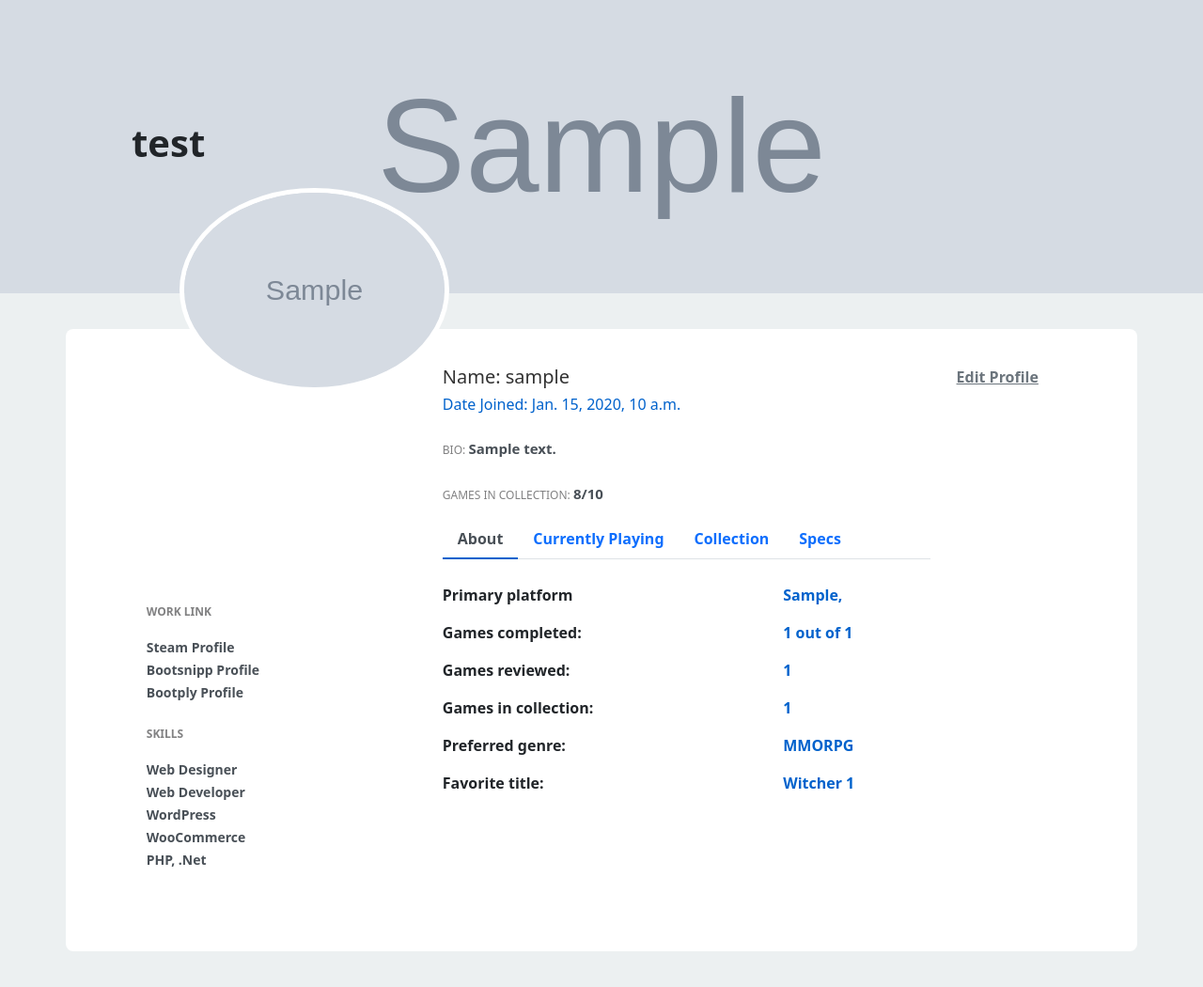
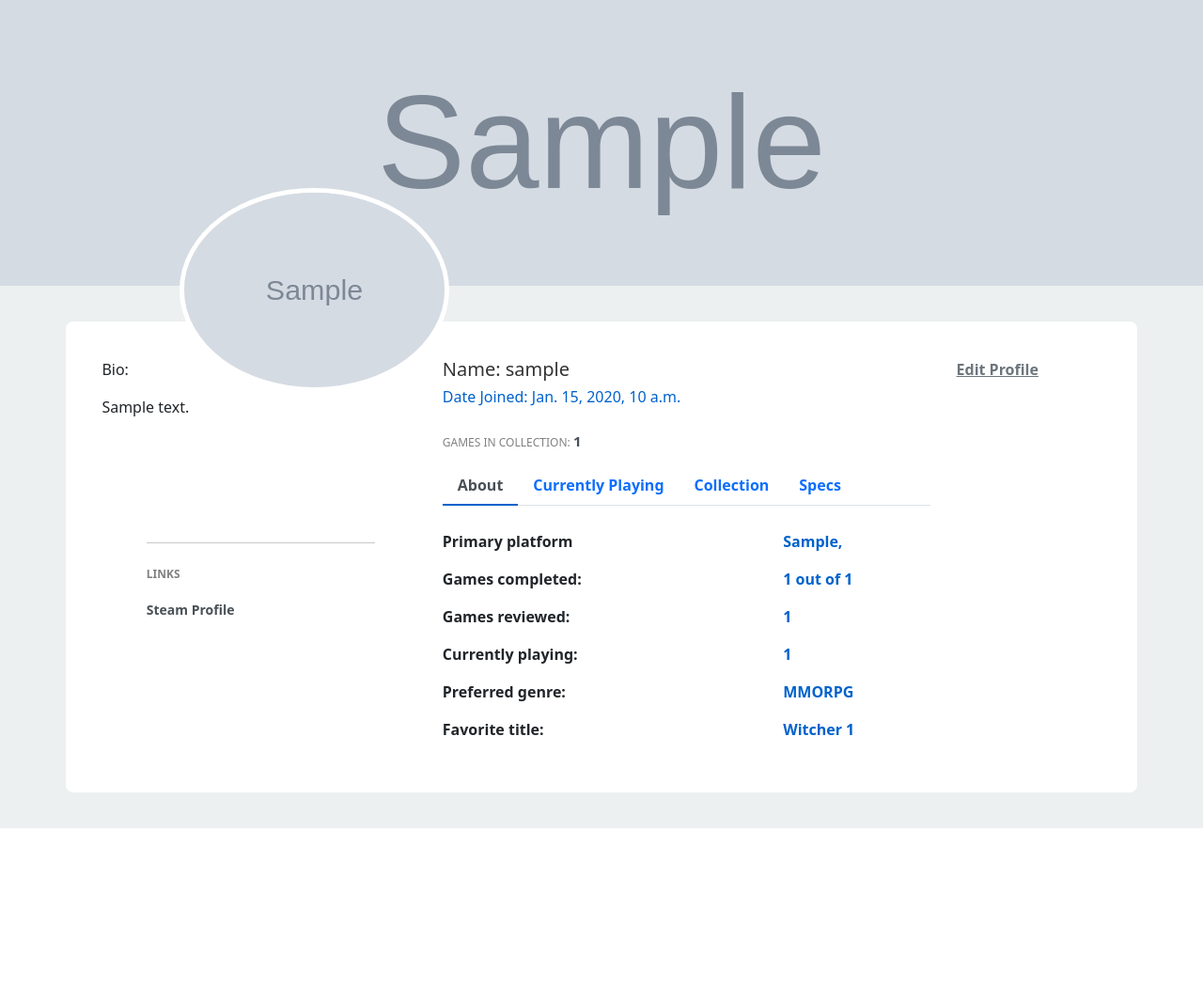
Before and after one commit to vconstellation/video-games-library, a Django app: page /profile/1 in a window 1280 px wide. Shown: the part 56-1106 px from the top of the page at 94% size. After the commit the page ends 937 px from the top, so only its background shows below. Run offline with Django 3.2, Linux system fonts and the light colour scheme; a user stored in the database is signed in; tables that the repository leaves empty hold one stand-in row (values such as "Sample post"); grey boxes marked "Sample" are stand-in pictures.

Commit message:
Add minor fixes to the Profile model

```diff
--- a/users/models.py
+++ b/users/models.py
@@ -32,7 +32,7 @@ class Profile(models.Model):
     game = models.ManyToManyField(GamesCollection, through='ProfileGamesCollection')
 
     #urls
-    steam_link = models.CharField(max_length=20)
+    steam_link = models.CharField(max_length=20, null=True)
 
     #favorite genre
     #logic that counts how many titles of a certain genre one has in ones collection
@@ -70,7 +70,8 @@ class Profile(models.Model):
     def calculate_finished_games(self):
         return ProfileGamesCollection.objects.filter(profile=self, finished=True).count()
 
-
+    def calculate_currently_played_games(self):
+        return ProfileGamesCollection.objects.filter(profile=self, currently_playing=True).count()
     # def calculate_total(self):
 
 
--- a/users/templates/users/profile.html
+++ b/users/templates/users/profile.html
@@ -5,14 +5,18 @@
         <div class="profile-img">
             <img class="rounded-circle" src="{{ user.profile.avatar.url }}" alt=""/>
         </div>
-        <h1>test</h1>
+        <br>
+        <br>
     </div>
 </div>
 
         <div class="container emp-profile">
             <form method="post">
                 <div class="row">
-                    <div class="col-md-4"></div>
+                    <div class="col-md-4">
+                        <p>Bio:</p>
+                        <p>{{ user.profile.bio }}</p>
+                    </div>
                     <div class="col-md-6">
                         <div class="profile-head">
                                     <h5>
@@ -22,8 +26,7 @@
                                         Date Joined:
                                         {{ user.date_joined }}
                                     </h6>
-                                    <p class="proile-rating">BIO: <span>{{ user.profile.bio }}</span></p>
-                                    <p class="proile-rating">GAMES IN COLLECTION: <span>8/10</span></p>
+                                    <p class="proile-rating">GAMES IN COLLECTION: <span>{{ user.profile.game.count }}</span></p>
                             <ul class="nav nav-tabs" id="myTab" role="tablist">
                               <li class="nav-item" role="presentation">
                                 <a class="nav-link active" id="home-tab" data-bs-toggle="tab" href="#home" role="tab" aria-controls="home" aria-selected="true">About</a>
@@ -47,16 +50,9 @@
                 <div class="row">
                     <div class="col-md-4">
                         <div class="profile-work">
-                            <p>WORK LINK</p>
+                            <hr>
+                            <p>LINKS</p>
                             <a href="{{ user.profile.steam_link }}">Steam Profile</a><br/>
-                            <a href="">Bootsnipp Profile</a><br/>
-                            <a href="">Bootply Profile</a>
-                            <p>SKILLS</p>
-                            <a href="">Web Designer</a><br/>
-                            <a href="">Web Developer</a><br/>
-                            <a href="">WordPress</a><br/>
-                            <a href="">WooCommerce</a><br/>
-                            <a href="">PHP, .Net</a><br/>
                         </div>
                     </div>
                     <div class="col-md-8">
@@ -92,10 +88,10 @@
                                         </div>
                                         <div class="row">
                                             <div class="col-md-6">
-                                                <label>Games in collection:</label>
+                                                <label>Currently playing:</label>
                                             </div>
                                             <div class="col-md-6">
-                                                <p>{{ user.profile.game.count }}</p>
+                                                <p>{{ user.profile.calculate_currently_played_games }}</p>
                                             </div>
                                         </div>
                                         <div class="row">
```
